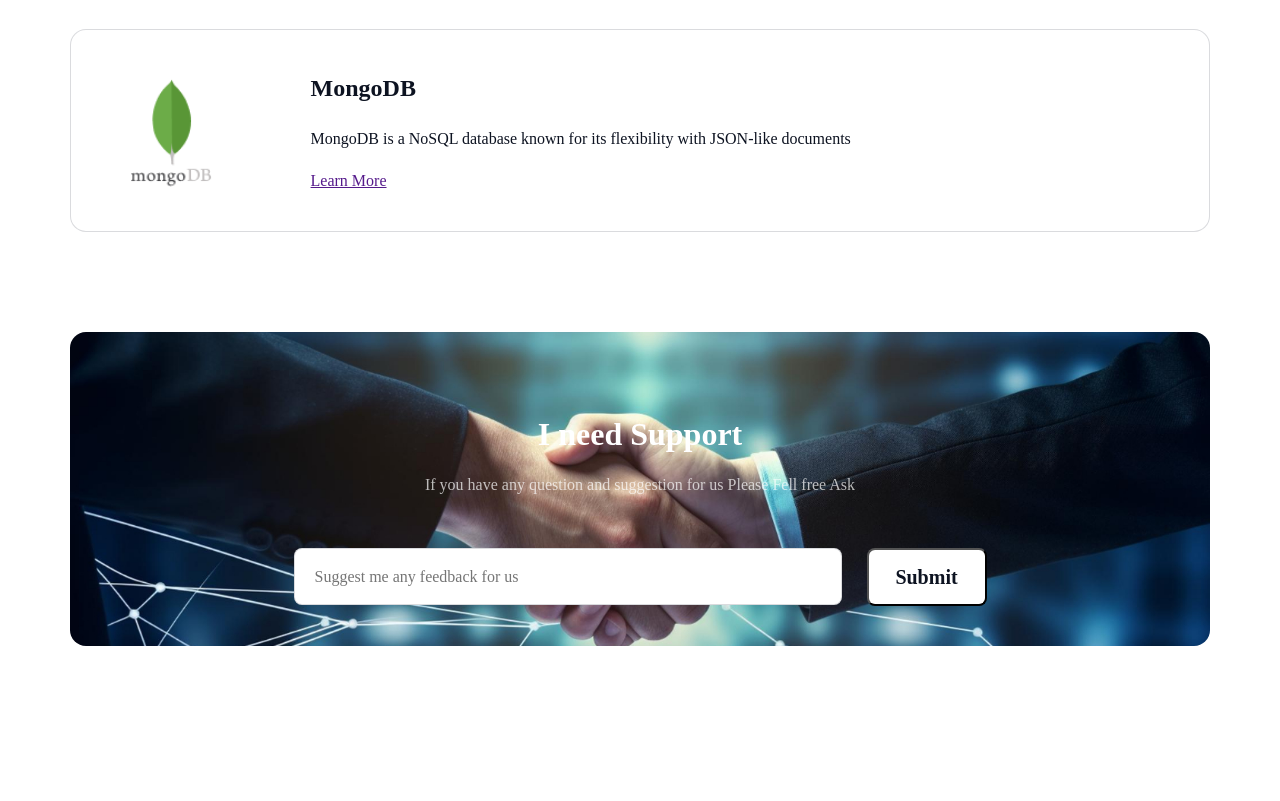
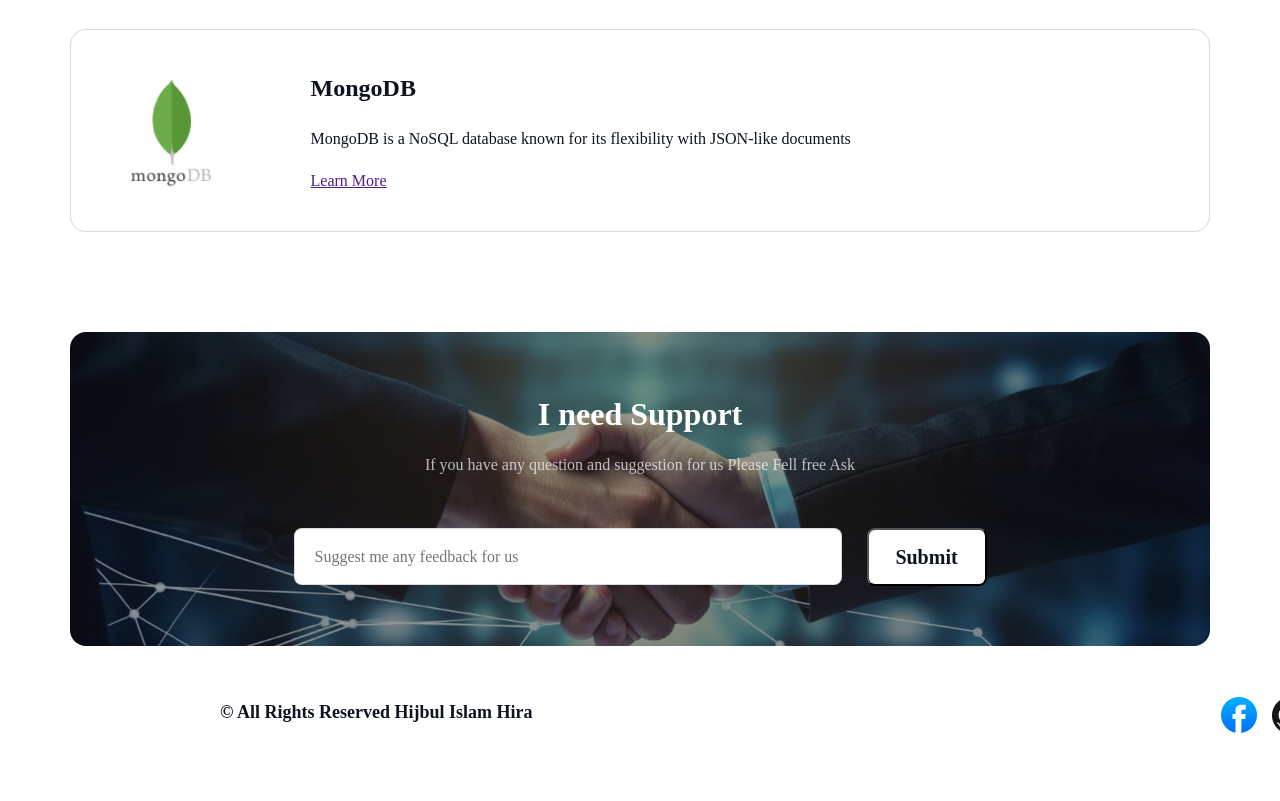
Before and after one commit to hijbul-islam-hira/assignment-1, a plain HTML site: page index.html in a window 1280 px wide. Shown: the part 4409-5210 px from the top of the page. Before the commit the page ends 5079 px from the top, so only its background shows below. Drawn offline with Linux system fonts and the light colour scheme; a web font is replaced by a local one.

Commit message:
Footer section Added

```diff
--- a/index.html
+++ b/index.html
@@ -200,10 +200,33 @@
             </div>
 
         </section>
+    </main>
+     <!--Footer and social media section -->
+    <footer>
+        <div class="footer-content">
+
+            <div class="copyright">
+                <h4>&copy; All Rights Reserved <span class="copyright-name">Hijbul Islam Hira</span></h4>
+            </div>
 
 
-    </main>
-    <footer>
+            <div class="footer-social-media">
+                <div>
+
+                    <a href="https://web.facebook.com/" target="_blank"><img src="assets/facebook.png" alt="facebook logo"></a>
+                </div>
+                <div>
+                    <a href="https://github.com/hijbul-islam-hira" target="_blank"><img src="assets/github.png" alt="github logo"></a>
+
+                </div>
+                <div>
+                    <a href="https://www.linkedin.com/in/hijbulislam770/" target="_blank"><img src="assets/linkedin-icon 1.png" alt="linkedin logo"></a>
+
+                </div>
+            </div>
+
+        </div>
+
 
     </footer>
 
--- a/styles/style.css
+++ b/styles/style.css
@@ -330,7 +330,7 @@ section{
 }
 /*Need support section styles*/
 .need-support{
-    background-image: url("../assets/handshake.jpg");
+    background-image:linear-gradient(#16141471,#16141471,#16141471) ,url("../assets/handshake.jpg");
     background-size: cover;
     background-repeat: no-repeat;
     background-position: center;
@@ -357,7 +357,7 @@ section{
     line-height: 36px;
     letter-spacing: 0%;
     text-align: center;
-    margin-top: 20px;
+
 }
 .section-description-support{
     color: rgb(255, 255, 255);
@@ -404,3 +404,40 @@ section{
     gap: 25px;
     margin-top: 50px;
 }
+/*Footer section styles*/
+footer{
+    width: 1440px;
+    height: 100px;
+    margin-top: 55px;
+
+}
+.footer-content{
+    height: 36px;
+    width: 1140px;
+    display: flex;
+    justify-content: space-between;
+    margin: 10px 220px;
+
+
+
+}
+
+.copyright{
+    color: rgb(13, 19, 33);
+    font-family: Azeret Mono;
+    font-size: 18px;
+    font-weight: 600;
+    line-height: 23px;
+    letter-spacing: 0%;
+    text-align: left;
+}
+.copyright-name{
+    font-weight: bold;
+    text-decoration: wavy;
+}
+
+.footer-social-media{
+    display: flex;
+    gap: 15px;
+    align-items: end;
+}
```
